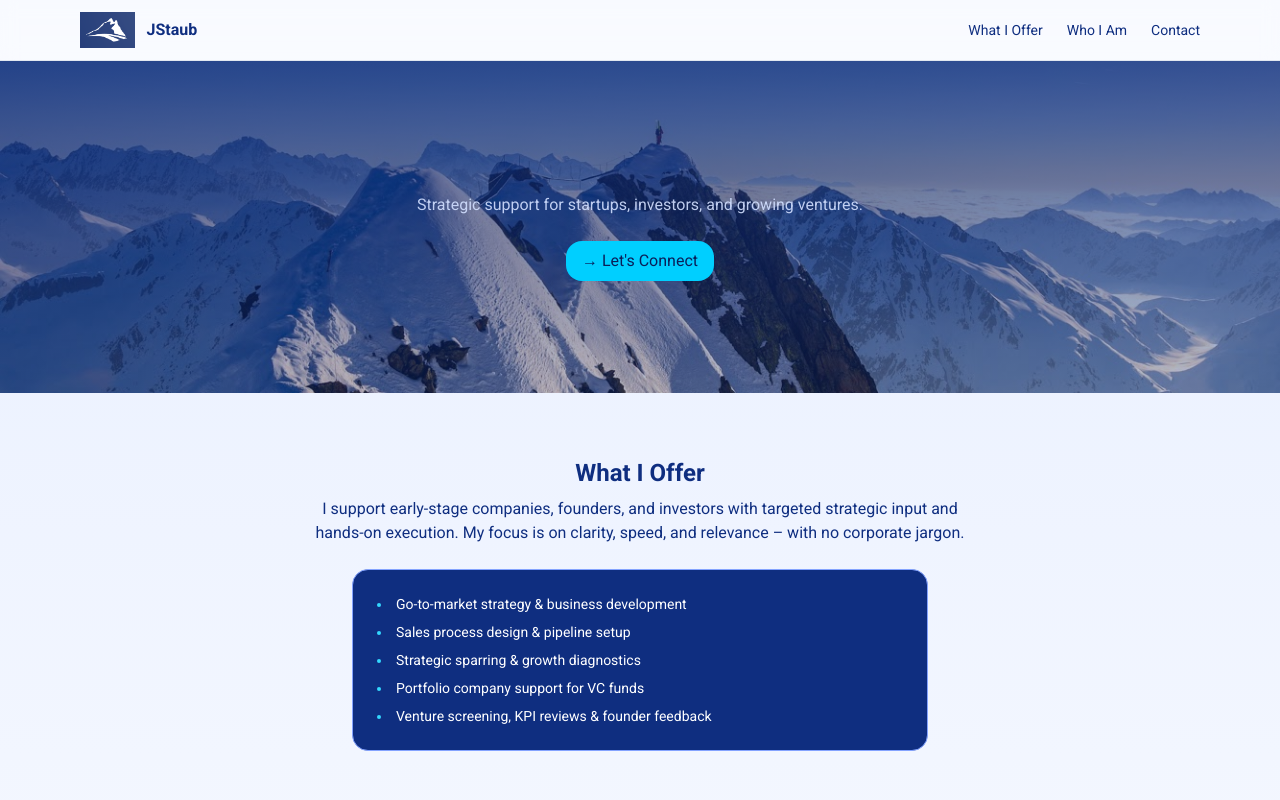
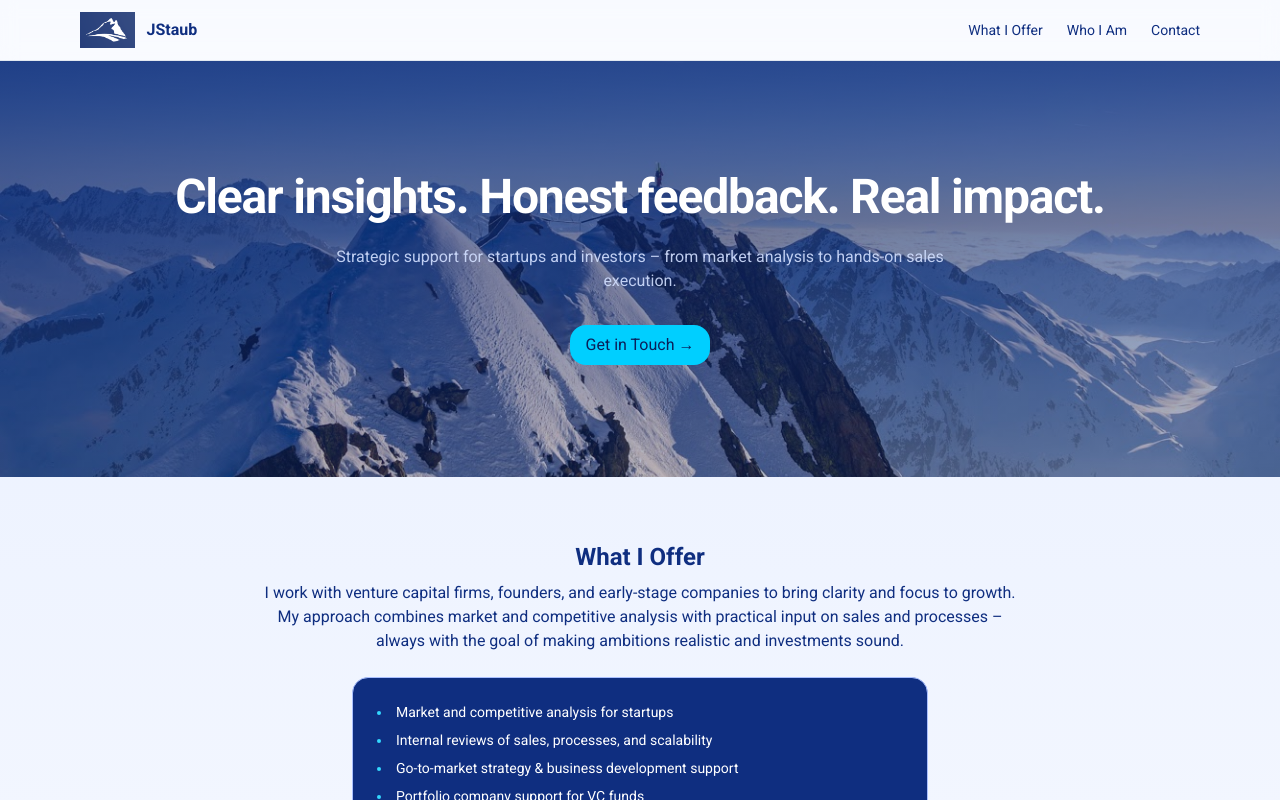
Before and after one commit to lucendro/jstaub, a Next.js app: page / in a window 1280 px wide. Shown: the top 800 px of the page. Built offline with nearby package versions, Linux system fonts and the light colour scheme.

Commit message:
Update website: new Hero text, What I Offer content, legal pages in English, ESLint fixes, logo integration

```diff
--- a/src/components/Hero.tsx
+++ b/src/components/Hero.tsx
@@ -10,11 +10,14 @@ export default function Hero() {
     >
       <div className="bg-gradient-to-b from-primary-900/80 to-primary-700/30">
         <div className="mx-auto max-w-6xl px-4 py-20 md:py-28 text-white text-center">
-          <p className="mt-5 max-w-2xl mx-auto text-primary-100/90">
-            Strategic support for startups, investors, and growing ventures.
+          <h1 className="text-4xl md:text-5xl font-semibold tracking-tight mb-6">
+            Clear insights. Honest feedback. Real impact.
+          </h1>
+          <p className="mt-5 max-w-2xl mx-auto text-primary-100/90 mb-8">
+            Strategic support for startups and investors – from market analysis to hands-on sales execution.
           </p>
           <div className="mt-6 flex flex-wrap items-center justify-center gap-3">
-            <a href="#contact" className="rounded-2xl bg-accent-500 text-primary-950 px-4 py-2 hover:bg-accent-400">→ Let&apos;s Connect</a>
+            <a href="#contact" className="rounded-2xl bg-accent-500 text-primary-950 px-4 py-2 hover:bg-accent-400">Get in Touch →</a>
           </div>
         </div>
       </div>
--- a/src/components/ValueProps.tsx
+++ b/src/components/ValueProps.tsx
@@ -2,18 +2,18 @@ export default function ValueProps() {
   return (
     <section id="offer" className="mx-auto max-w-6xl px-4 py-16 text-center">
       <h2 className="text-2xl font-semibold">What I Offer</h2>
-      <p className="mt-2 text-primary-900 max-w-2xl mx-auto">
-        I support early-stage companies, founders, and investors with targeted strategic input and hands-on execution.
-        My focus is on clarity, speed, and relevance – with no corporate jargon.
+      <p className="mt-2 text-primary-900 max-w-3xl mx-auto">
+        I work with venture capital firms, founders, and early-stage companies to bring clarity and focus to growth. My approach combines market and competitive analysis with practical input on sales and processes – always with the goal of making ambitions realistic and investments sound.
       </p>
       <div className="mt-6 grid place-items-center">
-        <div className="rounded-2xl border border-primary-300 bg-primary-900 text-white p-6 max-w-xl w-full text-left">
+        <div className="rounded-2xl border border-primary-200 bg-primary-900 text-white p-6 max-w-xl w-full text-left">
           <ul className="space-y-2 text-sm list-disc list-inside marker:text-accent-400">
-            <li>Go-to-market strategy & business development</li>
-            <li>Sales process design & pipeline setup</li>
-            <li>Strategic sparring & growth diagnostics</li>
+            <li>Market and competitive analysis for startups</li>
+            <li>Internal reviews of sales, processes, and scalability</li>
+            <li>Go-to-market strategy & business development support</li>
             <li>Portfolio company support for VC funds</li>
             <li>Venture screening, KPI reviews & founder feedback</li>
+            <li>Hands-on execution and improvement input where needed</li>
           </ul>
         </div>
       </div>
```
